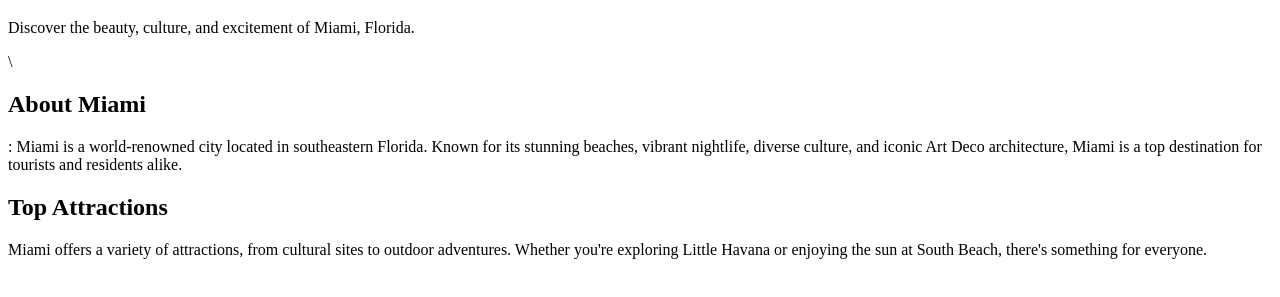
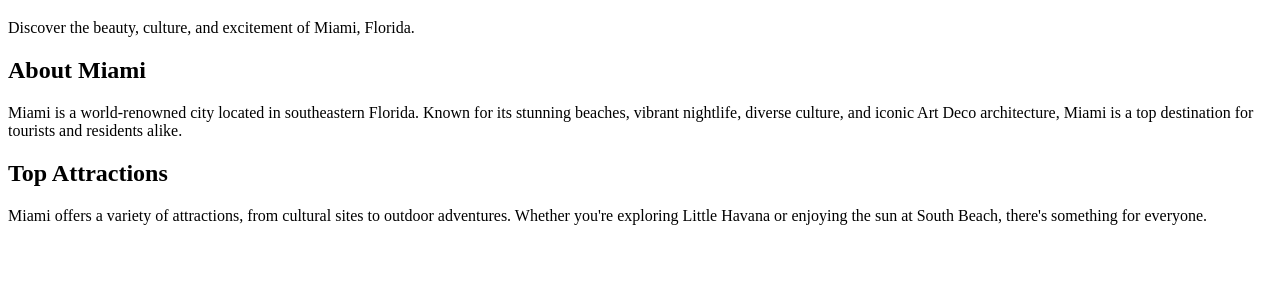
Before and after one commit to camilasalem/assignment-1, a plain HTML site: page index.html in a window 1280 px wide. Shown: the part 61-358 px from the top of the page. Drawn offline with Linux system fonts and the light colour scheme.

Commit message:
Update Document

```diff
--- a/index.html
+++ b/index.html
@@ -14,9 +14,9 @@
     <p> Discover the beauty, culture, and excitement of Miami, Florida.</p>
     </header>
     <main>
-        <section>\
+        <section>
           <h2>About Miami</h2>
-          <p>: Miami is a world-renowned city located in southeastern Florida. Known for its
+          <p>Miami is a world-renowned city located in southeastern Florida. Known for its
             stunning beaches, vibrant nightlife, diverse culture, and iconic Art Deco architecture, Miami is a top
             destination for tourists and residents alike.</p>
         </section>
```
